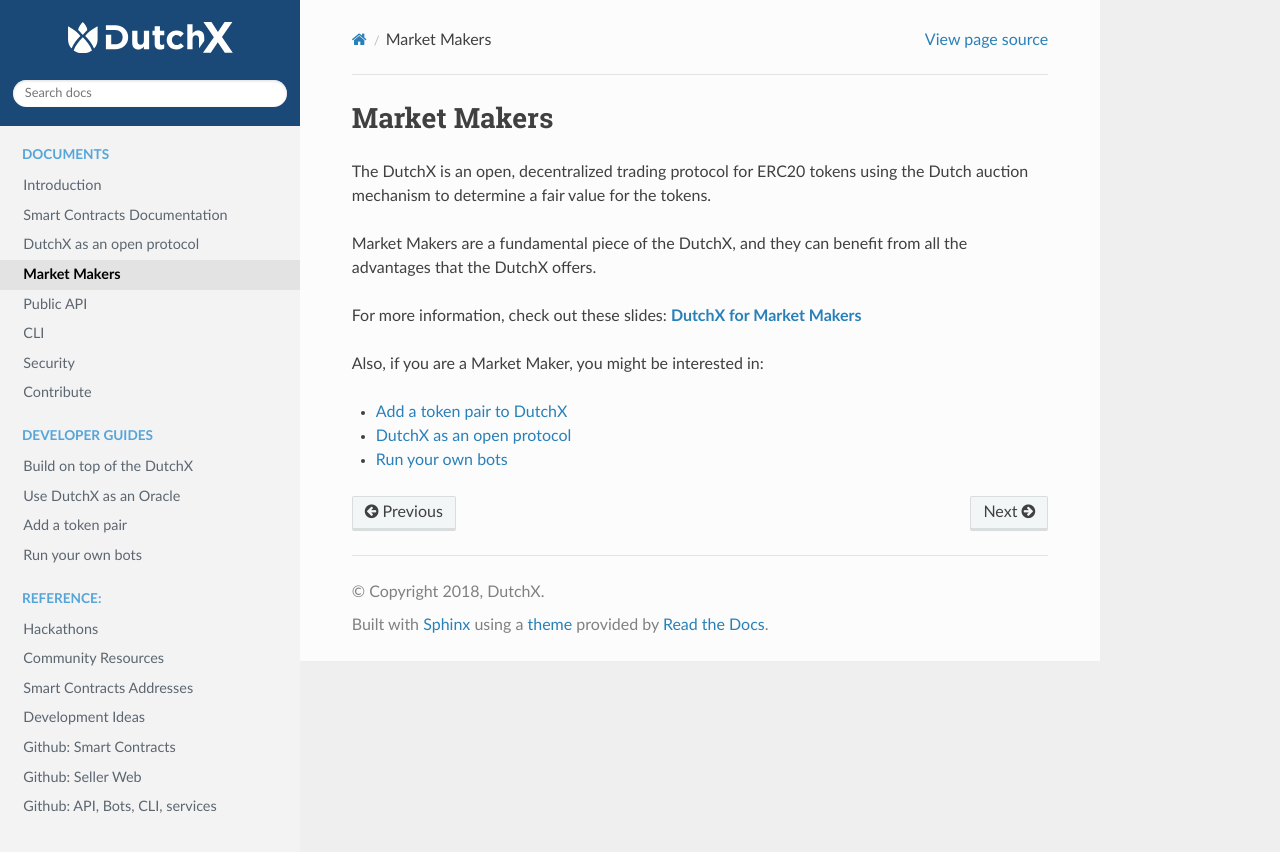
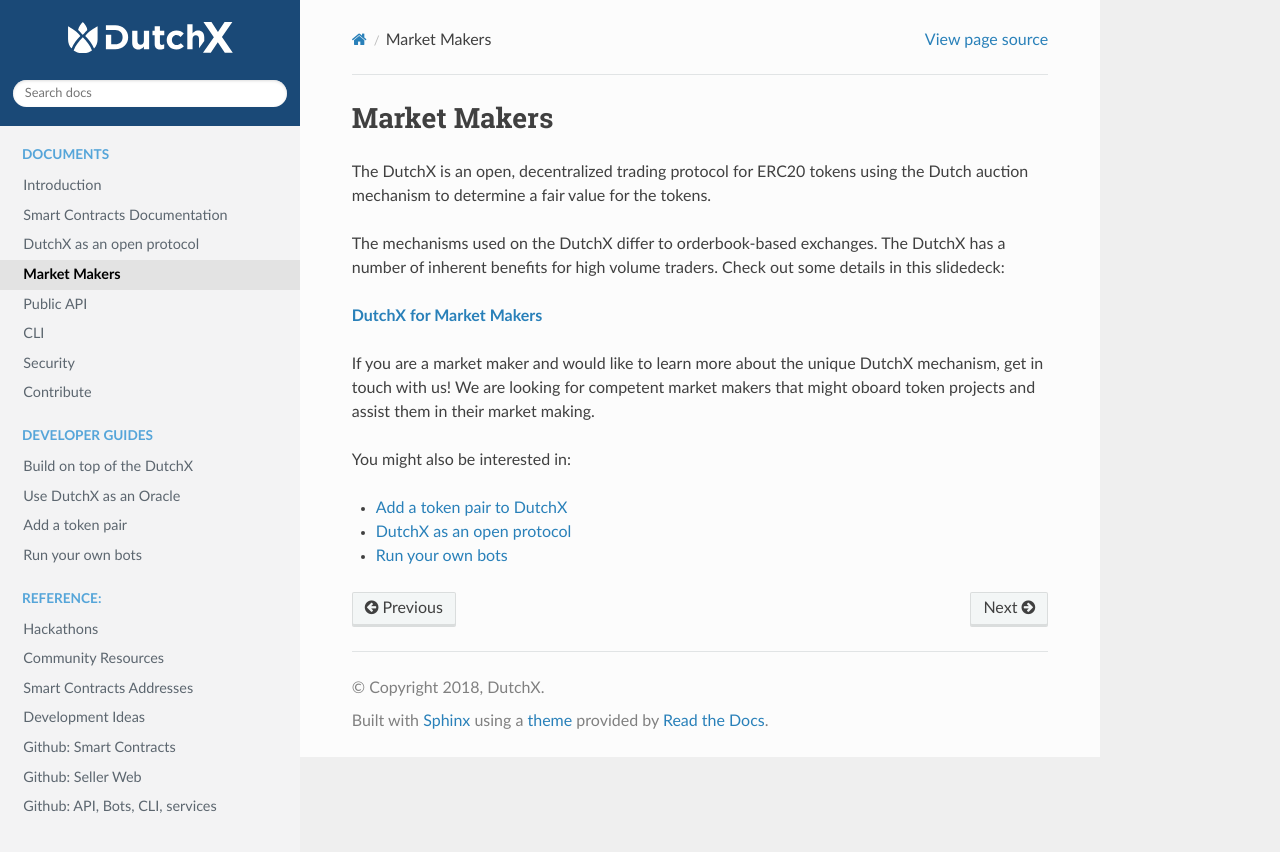
Before and after one commit to gnosis/dx-docs, a Sphinx documentation site: the page built from source/market-makers.md, in a window 1280 px wide. Shown: the top 852 px of the page. Built offline with Sphinx 7.4.7 and the Read the Docs theme 2.0.0, drawn with Linux system fonts in a browser that asks for light colours.

Commit message:
Update market-makers.md

```diff
--- a/source/market-makers.md
+++ b/source/market-makers.md
@@ -2,13 +2,14 @@
 The DutchX is an open, decentralized trading protocol for ERC20 tokens using
 the Dutch auction mechanism to determine a fair value for the tokens.
 
-Market Makers are a fundamental piece of the DutchX, and they can benefit from
-all the advantages that the DutchX offers.
+The mechanisms used on the DutchX differ to orderbook-based exchanges.
+The DutchX has a number of inherent benefits for high volume traders. Check out some details in this slidedeck:
 
-For more information, check out these slides:
 <a href="_static/docs/DutchX_Market_Makers.pdf" download>**DutchX for Market Makers**</a>
 
-Also, if you are a Market Maker, you might be interested in:
+If you are a market maker and would like to learn more about the unique DutchX mechanism, get in touch with us! We are looking for competent market makers that might oboard token projects and assist them in their market making.
+
+You might also be interested in:
   * [Add a token pair to DutchX](./add-token-pair.html)
   * [DutchX as an open protocol](./dutchx-as-an-open-platform.html)
   * [Run your own bots](./run-your-own-bots.html)
```
